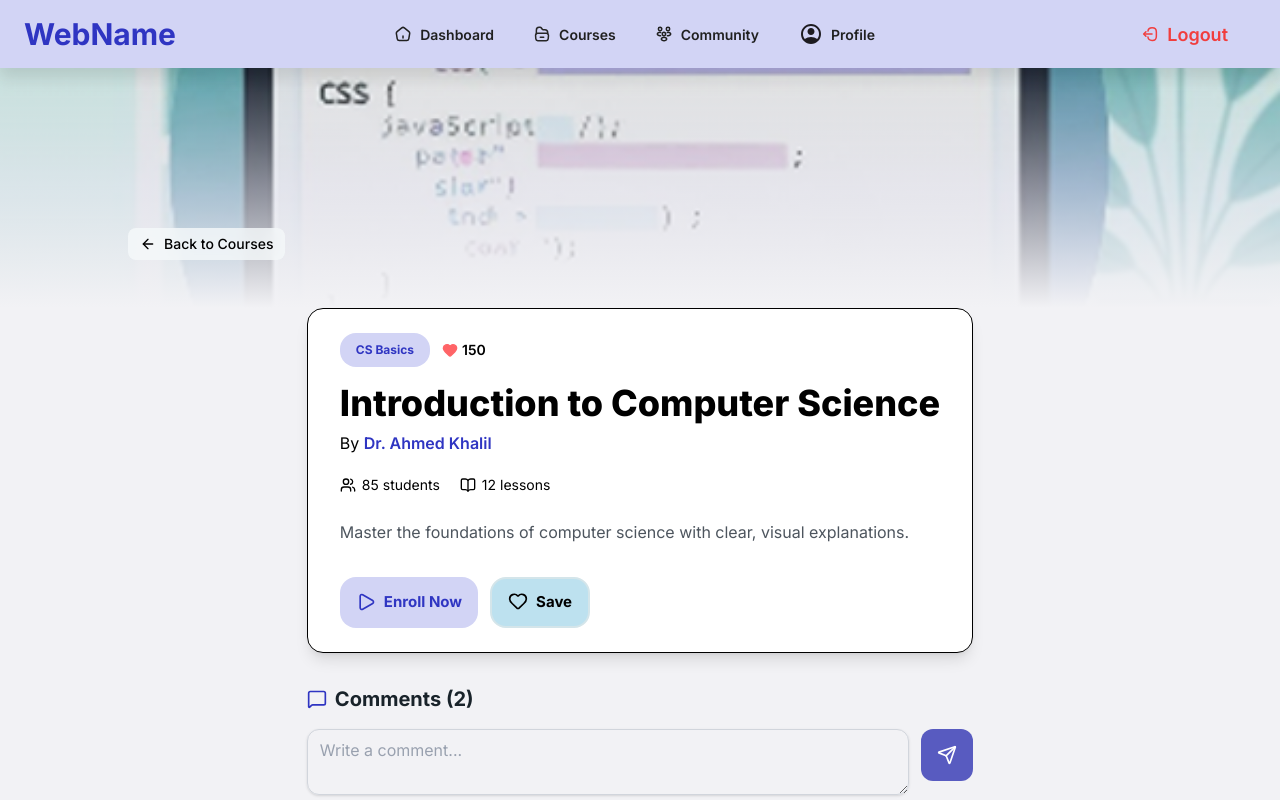
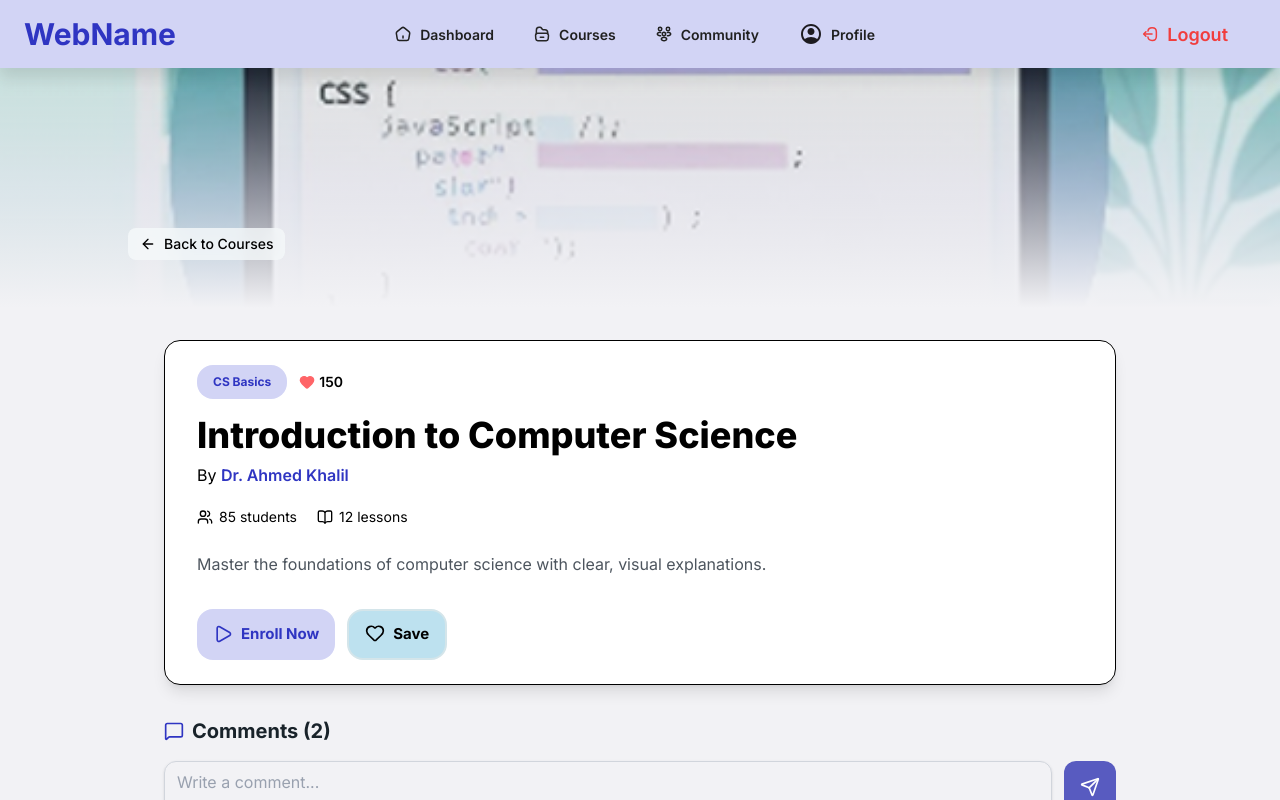
Before and after one commit to seera-repo/FRONT-END-PFE-, a React (Vite) app: page /course/1 in a window 1280 px wide. Shown: the top 800 px of the page. Built offline with nearby package versions, Linux system fonts and the light colour scheme.

Commit message:
lst touches

```diff
--- a/src/pages/Course.tsx
+++ b/src/pages/Course.tsx
@@ -4,7 +4,7 @@ import { ArrowLeft, BookOpen, Heart, Play, Users, CheckCircle2, MessageSquare, S
 import { Link, useParams } from 'react-router-dom';
 import { useState, type FormEvent, } from "react";
 import LessonCase from "../components/LessonCase";
-import Comment from '../components/comment'
+import Comment from '../components/Comment';
 
 const Course = () => {
   const course = {
@@ -69,10 +69,7 @@ const Course = () => {
   return (
     <div className="flex min-h-screen flex-col bg-[#f5f9fb]">
       <Header />
-
-      <main className="flex-1 mt-17 flex flex-col min-h-screen bg-[#f2f2f5]">
-        {/* Hero Banner */}
-        <div className="relative h-50 md:h-60 overflow-hidden ">
+      <div className="relative mt-17 h-50 md:h-60 overflow-hidden ">
         {/* image */}
         <img
           src={course.image}
@@ -96,15 +93,16 @@ const Course = () => {
           </div>
         </div>
       </div>
+      <main className="flex-1 flex justify-center items-center min-h-screen bg-[#f2f2f5]">
+        {/* Hero Banner */}
 
-        <div className="mx-auto max-w-5xl px-6 pb-12 ">
+
+        <div className=" px-6 pb-12 w-250 ">
           {/* Course Header */}
-          <div className=" relative z-10 flex flex-col gap-8 lg:flex-row">
           {/* Main Column */}
           <div className="flex-1 ">
-
             {/*course info */}
-              <div className="rounded-2xl border-border shadow-lg bg-white text-card-foreground flex flex-col gap-6 border py-6 ">
+            <div className="rounded-2xl w-full shadow-lg bg-white flex flex-col gap-6 border py-6 ">
 
               <div className="px-8">
                 <div className="flex flex-wrap items-center gap-3">
@@ -235,7 +233,6 @@ const Course = () => {
               </div>
             </div>
           </div>
-          </div>
 
         </div>
       </main >
```
Lines whose indentation alone changed are shown as unchanged.
